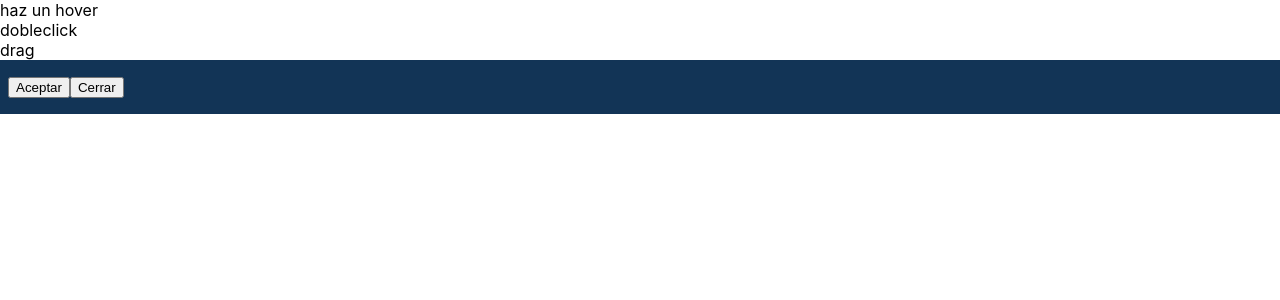
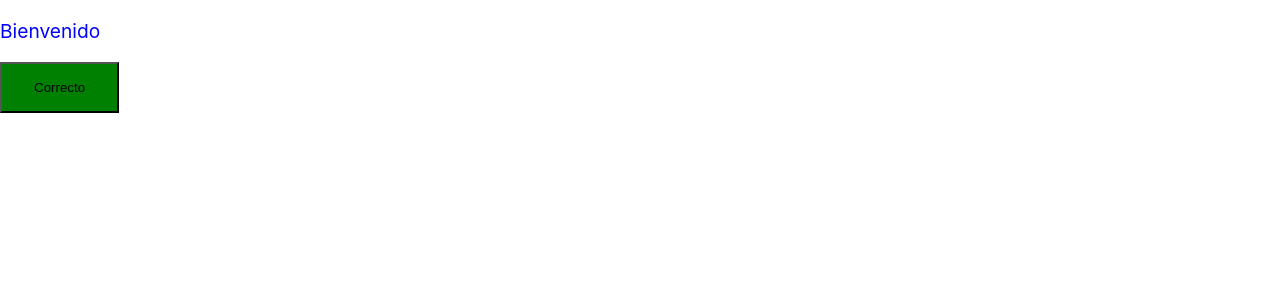
Before and after one commit to gorkavillara/16-feb-react-grupo-1, a React (Create React App) app: page / in a window 1280 px wide. Shown: the top 300 px of the page. Built offline with nearby package versions, Linux system fonts and the light colour scheme.

Commit message:
💅🏻 Pintando nuestras vistas

```diff
--- a/package.json
+++ b/package.json
@@ -13,6 +13,7 @@
     "react": "^18.2.0",
     "react-dom": "^18.2.0",
     "react-scripts": "5.0.1",
+    "sass": "^1.58.2",
     "typescript": "^4.9.5",
     "web-vitals": "^2.1.4"
   },
--- a/src/App.tsx
+++ b/src/App.tsx
@@ -1,15 +1,46 @@
-/* eslint-disable @typescript-eslint/no-unused-vars */
-import EventosRaton from "./components/eventos/EventosRaton"
-import EventosTeclado from "./components/eventos/EventosTeclado"
-import IntroEventos from "./components/eventos/IntroEventos"
+/* eslint-disable @typescript-eslint/no-unused-vars, no-unreachable */
+import "./App.css"
+import { Home, Contact, Admin, Login } from "views"
+
+const routes = {
+    home: <Home />,
+    contact: <Contact />,
+    admin: <Admin />,
+    login: <Login />,
+}
 
 function App() {
+    let currentRoute: string
+
+    // return routes[currentRoute]
+
+    // switch (currentRoute) {
+    //     case "home": return <Home />
+    //     case "contact": return <Contact />
+    //     case "admin": return <Admin />
+    //     case "login": return <Login />
+    // }
+
+    // if (currentRoute === "home") return <Home />
+    // if (currentRoute === "contact") return <Contact />
+    // if (currentRoute === "admin") return <Admin />
+    // if (currentRoute === "login") return <Login />
+    currentRoute = "login"
+    const mostrar = true
     return (
-        <div>
-            {/* <IntroEventos /> */}
-            {/* <EventosTeclado /> */}
-            <EventosRaton />
-        </div>
+        <>
+            {mostrar && (
+                <div>
+                    {currentRoute === "home" && <Home />}
+                    {currentRoute === "contact" && <Contact />}
+                    {currentRoute === "admin" && <Admin />}
+                    {currentRoute === "login" && <Login />}
+                    {/* {currentRoute === "home"
+                ? "Hola mundo desde home"
+                : "No estoy en la home"} */}
+                </div>
+            )}
+        </>
     )
 }
 
--- /dev/null
+++ b/src/views/Admin.scss
@@ -0,0 +1,23 @@
+.saludo {
+    font-size: 1.5rem;
+    color: blue;
+}
+
+.saludo:hover {
+    text-shadow: 0 0 10px rgba(0, 0, 255, 0.3);
+}
+div.admin {
+    background-color: beige;
+
+    div.contenido {
+        padding: 2rem;
+        background-color: orange;
+
+        button.boton {
+            padding: 1rem 2rem;
+            border: solid 1px red;
+            background-color: transparent;
+            border-radius: 0.25rem;
+        }
+    }
+}
--- /dev/null
+++ b/src/views/Admin.tsx
@@ -0,0 +1,15 @@
+import React from "react"
+import "./Admin.scss"
+
+const Admin = () => {
+    return (
+        <div className="admin">
+            <h1 className="saludo">Hola mundo desde la home</h1>
+            <div className="contenido">
+                <button className="boton">Botón</button>
+            </div>
+        </div>
+    )
+}
+
+export default Admin
--- /dev/null
+++ b/src/views/Contact.module.scss
@@ -0,0 +1,23 @@
+div.contacto {
+    width: 100vw;
+    min-height: 100vh;
+    background-color: aquamarine;
+    display: grid;
+    place-content: center;
+    font-size: 32px;
+    p {
+        font-size: 1em;
+        transition: all 0.5s;
+    }
+    p:hover {
+        font-size: 1.5em;
+    }
+}
+
+button.info {
+    background-color: white;
+    border: none;
+    padding: 0.5rem;
+    cursor: pointer;
+    font-size: 1rem;
+}
--- /dev/null
+++ b/src/views/Contact.tsx
@@ -0,0 +1,14 @@
+import React from "react"
+import styles from "./Contact.module.scss"
+
+const Contact = () => {
+    return (
+        <div className={styles.contacto}>
+            <h1>Saludo desde contacto</h1>
+            <p>Referencia para rem</p>
+            <button className={styles.info}>Solicitar información</button>
+        </div>
+    )
+}
+
+export default Contact
--- /dev/null
+++ b/src/views/Home.tsx
@@ -0,0 +1,7 @@
+import React from "react"
+
+const Home = () => {
+    return <div>Home</div>
+}
+
+export default Home
--- /dev/null
+++ b/src/views/Login.scss
@@ -0,0 +1,11 @@
+button.btn {
+    padding: 1rem 2rem;
+
+    &.correcto {
+        background-color: green;
+    }
+
+    &.incorrecto {
+        background-color: red;
+    }
+}
--- /dev/null
+++ b/src/views/Login.tsx
@@ -0,0 +1,26 @@
+import React, { useState } from "react"
+import "./Login.scss"
+
+const Login = () => {
+    const [correcto, setCorrecto] = useState(true)
+    return (
+        <div>
+            <p
+                style={{
+                    color: correcto ? "blue" : "red",
+                    fontSize: "1.2rem",
+                }}
+            >
+                Bienvenido
+            </p>
+            <button
+                className={`btn ${correcto ? "correcto" : "incorrecto"}`}
+                onClick={() => setCorrecto((prev) => !prev)}
+            >
+                {correcto ? "Correcto" : "Incorrecto"}
+            </button>
+        </div>
+    )
+}
+
+export default Login
--- /dev/null
+++ b/src/views/index.ts
@@ -0,0 +1,6 @@
+import Admin from "./Admin"
+import Contact from "./Contact"
+import Home from "./Home"
+import Login from "./Login"
+
+export { Admin, Contact, Home, Login }
--- a/tsconfig.json
+++ b/tsconfig.json
@@ -1,5 +1,6 @@
 {
   "compilerOptions": {
+    "baseUrl": "./src",
     "target": "es5",
     "lib": [
       "dom",
@@ -18,7 +19,10 @@
     "resolveJsonModule": true,
     "isolatedModules": true,
     "noEmit": true,
-    "jsx": "react-jsx"
+    "jsx": "react-jsx",
+    // "paths": {
+    //   "~*" : ["./src/*"]
+    // }
   },
   "include": [
     "src"
```
Also changed, not shown: 1 other file (tests, documents, lock files or other folders).
